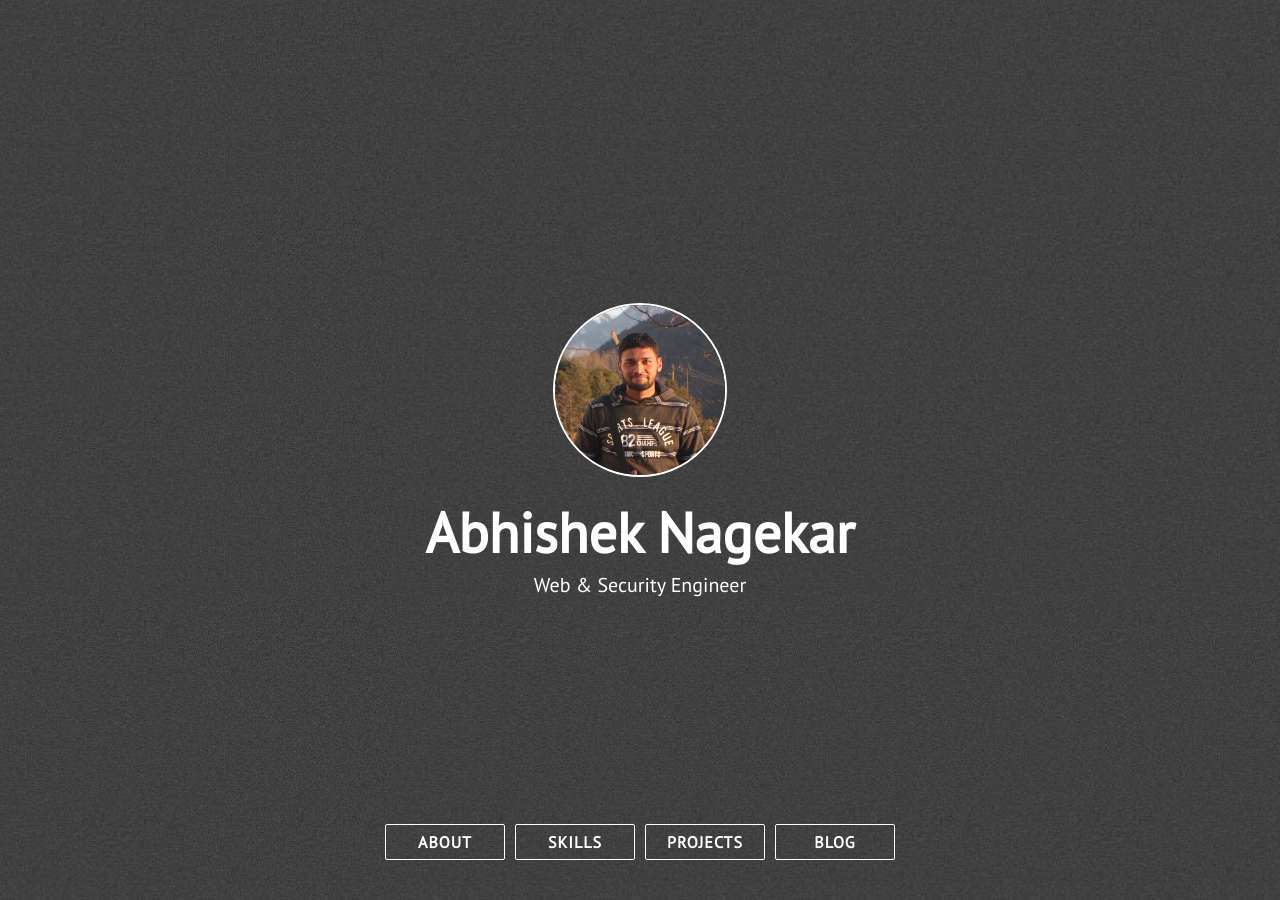
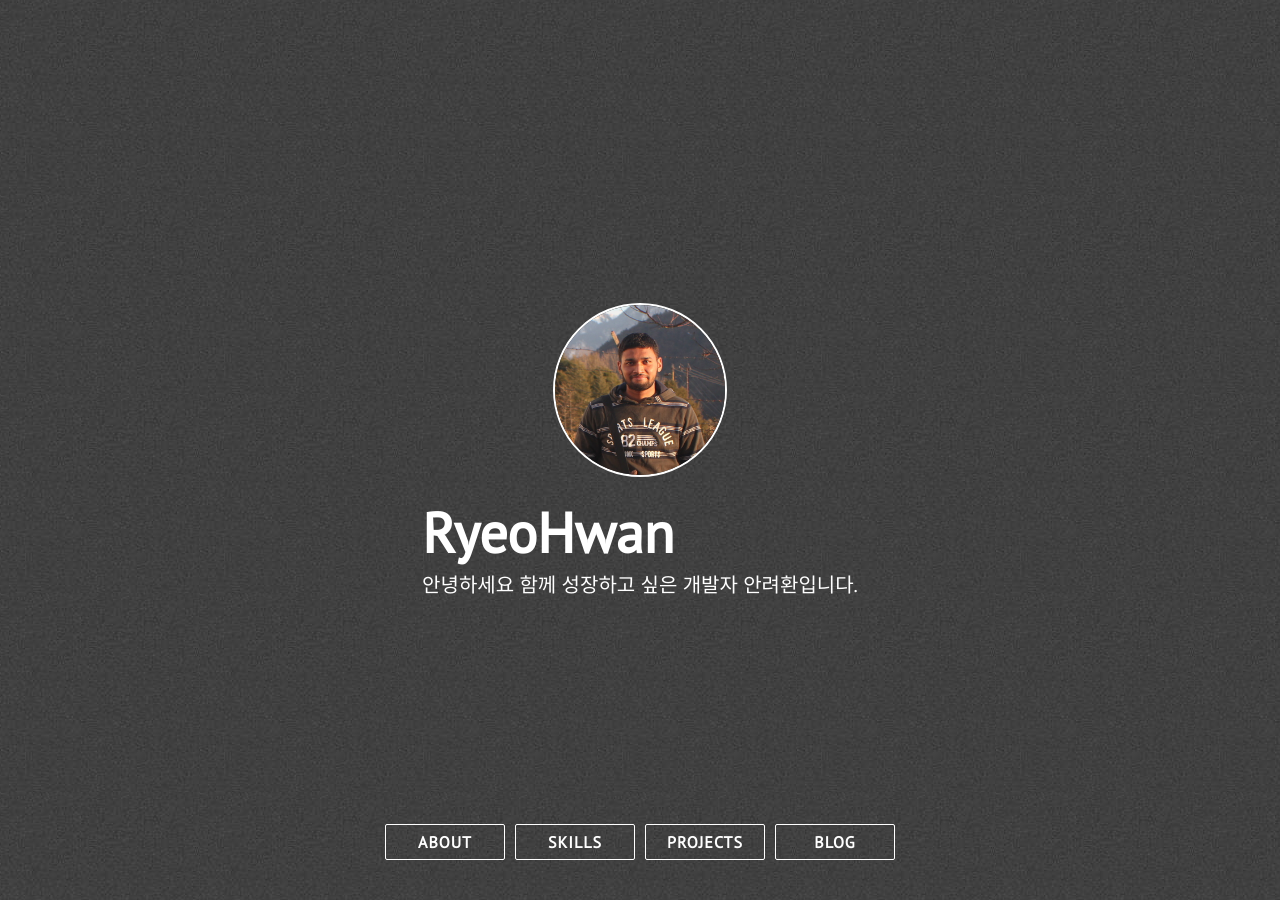
Before and after one commit to Ryeohwan/Ryeohwan.github.io, a Jekyll site: the page built from index.html, in a window 1280 px wide and 900 px high. Built offline with Jekyll 4.4.1, drawn with Linux system fonts in a browser that asks for light colours; nearby versions of some CDN libraries; some of the changed text lies outside the part shown.

Commit message:
docs: config update

```diff
--- a/_config.yml
+++ b/_config.yml
@@ -1,18 +1,18 @@
-title: Abhishek Nagekar
-description: Web & Security Engineer
-site_title: '@abhn - Abhishek Nagekar'
+title: RyeoHwan
+description: 안녕하세요 함께 성장하고 싶은 개발자 안려환입니다.
+site_title: 'RyeoRyeo'
 
 # Build settings
 markdown: kramdown
 exclude: [vendor/ruby]
 
 # Personalization
-github_username: abhn
+github_username: Ryeohwan
 blog_url: https://www.nagekar.com
-email: abhishek@nagekar.com
-keybase_username: abhn
-twitter_username: abhn_
-reddit_username: abhn
+email: arh951019@gmail.com
+keybase_username: Ryeohwan
+twitter_username: Ryeohwan
+reddit_username: Ryeohwan
 
 # absolute or relative
 profile_picture: assets/images/pp.jpg
```
